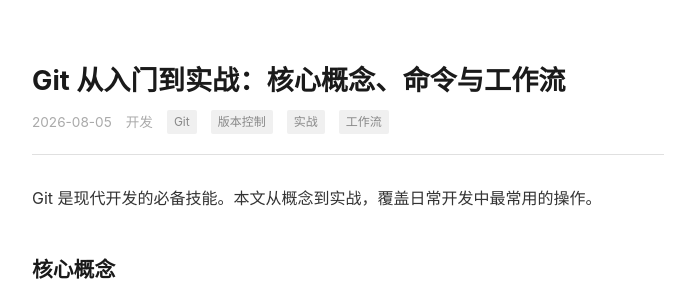
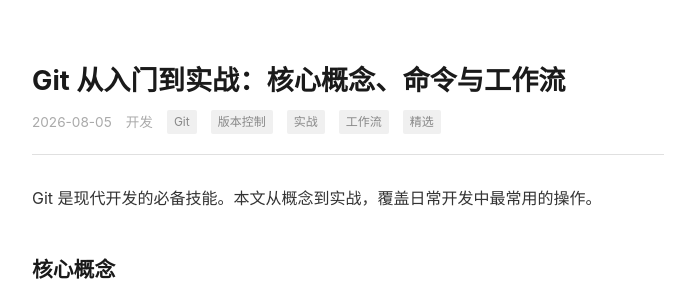
Before and after one commit to DyNooob/dynooob.github.io, a Jekyll site: the page built from _posts/2026-08-05-git-complete-guide.md, in a window 1280 px wide and 900 px high. Shown: the part 143-443 px from the top of the window, without its empty margins (292-987 px from the left). Built offline with Jekyll 4.4.1, drawn with Linux system fonts in a browser that asks for light colours.

Commit message:
add Git post to featured

```diff
--- a/_posts/2026-08-05-git-complete-guide.md
+++ b/_posts/2026-08-05-git-complete-guide.md
@@ -3,7 +3,7 @@
 title: "Git 从入门到实战：核心概念、命令与工作流"
 date: 2026-08-05 16:00:00 +0800
 categories: [开发]
-tags: [Git, 版本控制, 实战, 工作流]
+tags: [Git, 版本控制, 实战, 工作流, 精选]
 ---
 
 Git 是现代开发的必备技能。本文从概念到实战，覆盖日常开发中最常用的操作。
```
Also changed, not shown: featured.md (+3 -0 lines).
